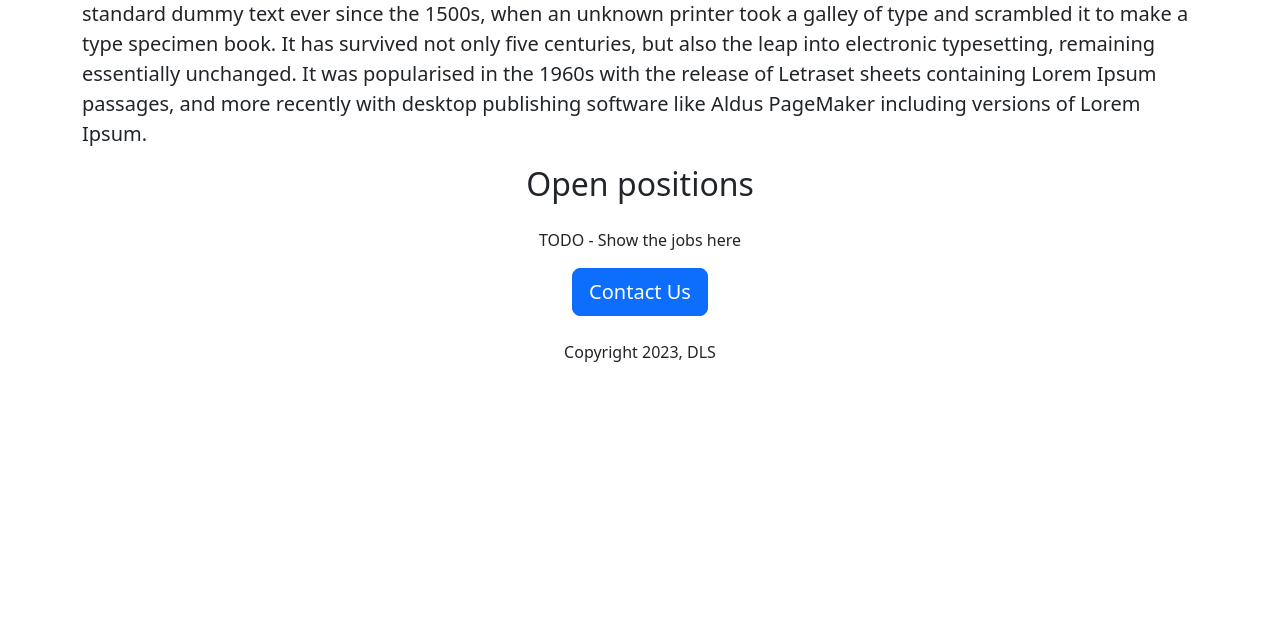
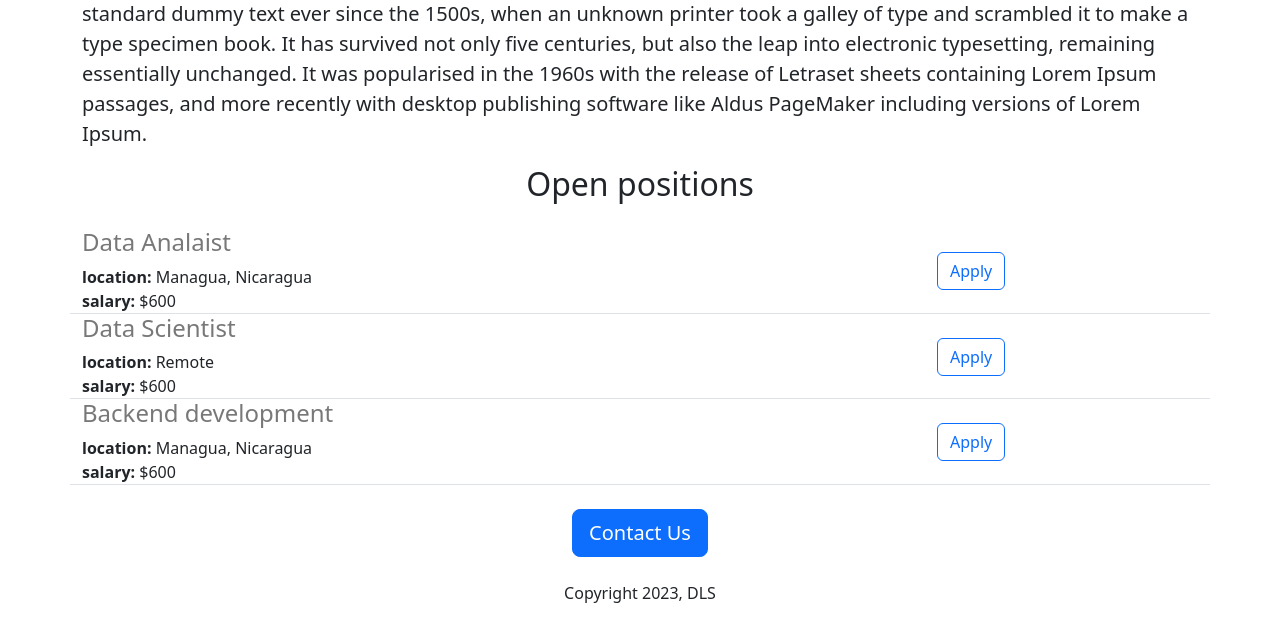
Before and after one commit to WalidAmmarAli/createWebSite-1-, a Flask app: page / in a window 1280 px wide. Shown: the part 541-1162 px from the top of the page. Before the commit the page ends 903 px from the top, so only its background shows below. Run offline with Flask 2, Linux system fonts and the light colour scheme.

Commit message:
add boostrap to project add a for loop to show a paython object

```diff
--- a/main.py
+++ b/main.py
@@ -2,10 +2,31 @@ from flask import Flask, render_template
 
 app = Flask('app')
 
+JOBS = [
+  {
+    'id': 1,
+    'title': "Data Analaist",
+    'location': "Managua, Nicaragua",
+    'salary': "$600"
+  },
+  {
+    'id': 2,
+    'title': "Data Scientist",
+    'location': "Remote",
+    'salary': "$600"
+  },
+  {
+    'id': 3,
+    'title': "Backend development",
+    'location': "Managua, Nicaragua",
+    'salary': "$600"
+  },
+]
+
 
 @app.route('/')
 def hello_world():
-  return render_template('index.html')
+  return render_template('index.html', jobs=JOBS, company_name="DLS")
 
 
 if __name__ == "__main__":
--- a/templates/index.html
+++ b/templates/index.html
@@ -15,14 +15,19 @@
   </head>
   <body>
     <div class="container">
-      <h1 class="text-center mt-2 mb-4">DLS Careers.</h1>
+      <h1 class="text-center mt-2 mb-4">{{company_name}} Careers.</h1>
         <img class="img-fluid" id="img" src="/static/night.avif">
       <h2 class="text-center mt-2 mb-4" >About DLS</h2>
          <p  class="lead">Lorem Ipsum is simply dummy text of the printing and typesetting industry. Lorem Ipsum has been the industry's standard dummy text ever since the 1500s, when an unknown printer took a galley of type and scrambled it to make a type specimen book. It has survived not only five centuries, but also the leap into electronic typesetting, remaining essentially unchanged. It was popularised in the 1960s with the release of Letraset sheets containing Lorem Ipsum passages, and more recently with desktop publishing software like Aldus PageMaker including versions of Lorem Ipsum.</p>
       <h2 class="text-center mt-2 mb-4">Open positions</h2>
-        <p class="text-center">TODO - Show the jobs here</p>
-     <div class="text-center">
-        <button class="btn btn-primary btn-lg" >Contact Us</button>
+        <div>
+          {% for job in jobs %}
+            {% include 'job.html'%}
+          {% endfor %}
+
+
+      <div class="text-center ">
+        <button class="btn btn-primary btn-lg mt-4" >Contact Us</button>
      </div>
         <p class="text-center mt-4">Copyright 2023, DLS</p>
     </div>
--- /dev/null
+++ b/templates/job.html
@@ -0,0 +1,17 @@
+<div class="border-bottom row" style= "margin-botton: 16px; padding-botton:8px;">
+<div class="col-9">
+  <h4 style= "color:rgb(120,120,120); margin-botton:4px">{{job['title']}}</h4>
+  <div>
+    <b>location:</b>  {{job['location']}}
+  </div>
+    {% if 'salary' in job %}
+  <div>
+    <b>salary:</b>  {{job['salary']}}
+</div>
+  {% endif %}
+</div>
+<div class="col-2 " >
+   <button type="button" class="btn btn-outline-primary float-right align-right mt-4 ">Apply</button>
+</div>
+
+</div>
```
Also changed, not shown: 1 other file.
